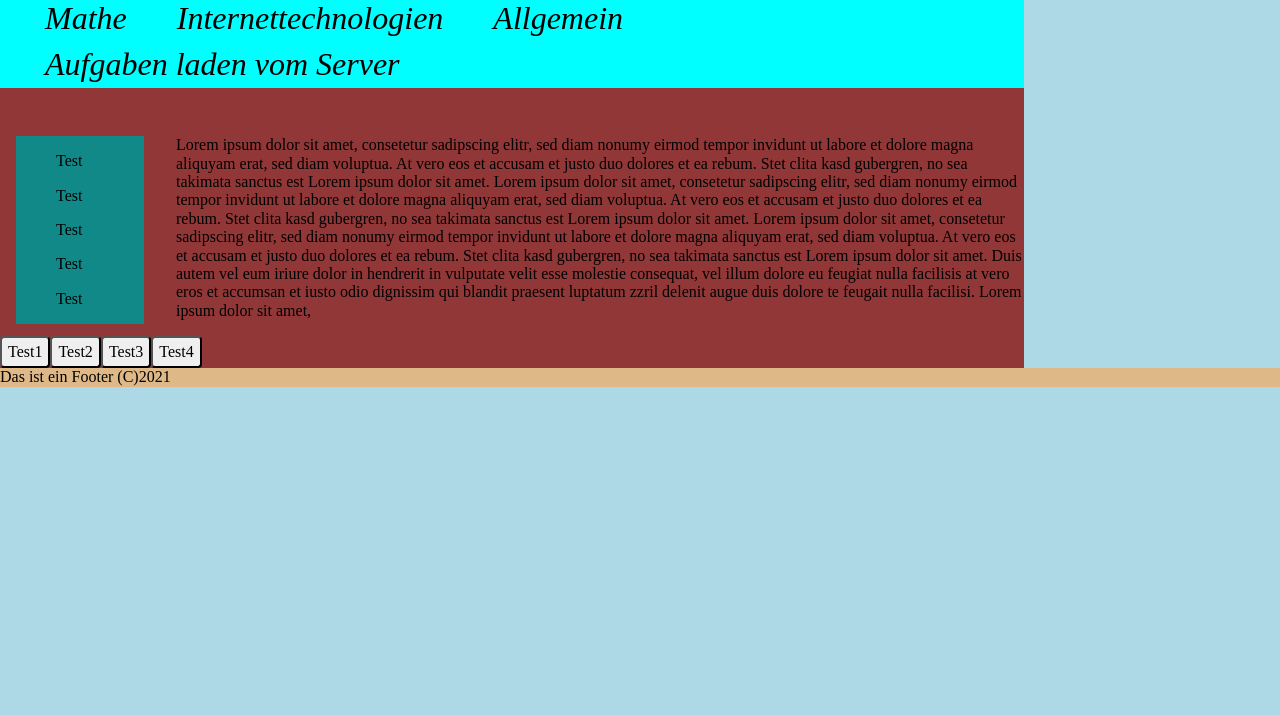
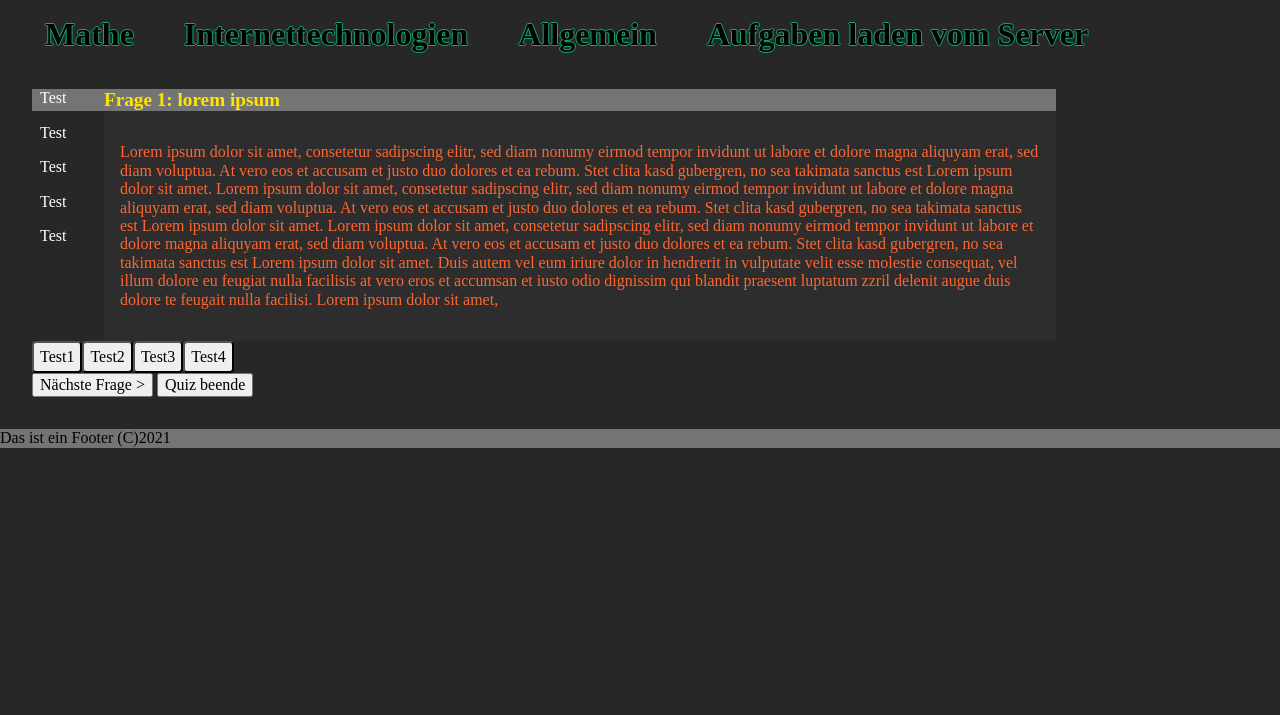
Before and after one commit to eshadepunkt/BelegInternetTechnologien, a website built with Parcel: page index.html in a window 1280 px wide. Shown: the part 85-800 px from the top of the page. Built offline with nearby package versions, Linux system fonts and the light colour scheme.

Commit message:
added flex layout, added coloring, added buttons

```diff
--- a/css/main.css
+++ b/css/main.css
@@ -11,18 +11,80 @@
    Base styles: opinionated defaults
    ========================================================================== */
 
+.flex-container{
+  flex-direction: column;
+}
+
 html {
   color: #000000;
   font-size: 1em;
   line-height: 1.4;
-  background: lightblue;
+  background: #272727;
+}
+header {
+  text-align: center;
+  text-shadow: -1px 0 #555555, 0 1px #555555, 1px 0 #555555, 0 -1px #555555;
+
+}
+.menu {
+  width: 100%;
+  display: flex;
+  margin-bottom: 1rem;
+}
+
+.menu > nav > ul {
+  color: #000000;
+  font-size: xx-large;
+  font-family: Broadway;
+  font-weight: bolder;
+  text-shadow: -1px 0 #14A76C, 0 1px #14A76C, 1px 0 #14A76C, 0 -1px #14A76C;
+
+
+  float: left;
+  margin: 5px;
+}
+
+.menu > nav > ul:hover {
+  color: #14A76C;
+  text-shadow: none;
+  font-weight: bold;
+  cursor: pointer;
+}
+
+body {
+}
+
+article {
+  padding: 1em;
+  margin: 1em;
+  width: 80%;
+  horiz-align: center;
+  text-align: left;
+  text-justify: inter-word;
+
+}
+p {
+
+}
+
+.title {
+  font-size: larger;
+  font-weight: bolder;
+  color: #ffe400;
+  background: #747474;
+
 }
 
 aside {
-  background: #128989;
-  min-width: 8em;
-  margin: 0 2em 0 1em ;
+  vertical-align: center;
   float: left;
+  color: #ffffff;
+  display:  flex;
+
+}
+aside > nav > ul {
+  min-width: 4rem;
+
 }
 aside > nav:hover {
 }
@@ -30,20 +92,24 @@ aside > nav:hover {
 aside > nav > ul:hover {
   font-weight: bold;
   cursor: pointer;
-
-}
-main {
-  background: #923737;
-  max-width: 80%;
-
+  background: #FF652F;
 
 
 }
+#mainArea{
 
-main > p{
-  margin-top: 5rem;
-  background: dodgerblue;
 }
+
+#tasks {
+  color: #FF652F;
+  padding: 1em;
+  margin: 0;
+  vertical-align: center;
+  display: flex;
+  background: rgba(116, 116, 116, 0.09);
+
+}
+
 #buttons {
   height: 2em;
   width: 2em;
@@ -59,34 +125,14 @@ main > p{
 #button > button:hover {
 
 }
-header {
-  background: #2c65a5;
-}
+
 footer {
-  background: burlywood;
+  background: #747474;
   float:bottom;
 }
 
-.menu {
-  background: cyan;
-  float: left;
-  width: 100%;
-  margin-bottom: 3rem;
-}
 
-.menu > nav > ul {
 
-  font-style: italic;
-  font-size: xx-large;
-  float: left;
-  margin: 5px;
-}
-
-.menu > nav > ul:hover {
-  font-weight: bold;
-  cursor: pointer;
-
-}
 
 
 /*
--- a/index.html
+++ b/index.html
@@ -35,11 +35,11 @@
 </head>
 
 <body>
-  <header>
+  <header class="title">
     <h1> Das ist die Überschrift</h1>
   </header>
 
-  <main>
+  <main class="flex-container">
     <div class="menu" id="taskSelection">
       <nav>
         <ul id="teil-mathe">Mathe</ul>
@@ -59,20 +59,30 @@
       </nav>
     </aside>
 
-    <div>
-      <p id="task">Lorem ipsum dolor sit amet, consetetur sadipscing elitr, sed diam nonumy eirmod tempor invidunt ut labore et dolore magna aliquyam erat, sed diam voluptua. At vero eos et accusam et justo duo dolores et ea rebum. Stet clita kasd gubergren, no sea takimata sanctus est Lorem ipsum dolor sit amet. Lorem ipsum dolor sit amet, consetetur sadipscing elitr, sed diam nonumy eirmod tempor invidunt ut labore et dolore magna aliquyam erat, sed diam voluptua. At vero eos et accusam et justo duo dolores et ea rebum. Stet clita kasd gubergren, no sea takimata sanctus est Lorem ipsum dolor sit amet. Lorem ipsum dolor sit amet, consetetur sadipscing elitr, sed diam nonumy eirmod tempor invidunt ut labore et dolore magna aliquyam erat, sed diam voluptua. At vero eos et accusam et justo duo dolores et ea rebum. Stet clita kasd gubergren, no sea takimata sanctus est Lorem ipsum dolor sit amet.
+    <article id="mainArea">
+      <section class="title">
+        Frage 1: lorem ipsum
+      </section>
+      <section id="tasks">
+
+        <p>Lorem ipsum dolor sit amet, consetetur sadipscing elitr, sed diam nonumy eirmod tempor invidunt ut labore et dolore magna aliquyam erat, sed diam voluptua. At vero eos et accusam et justo duo dolores et ea rebum. Stet clita kasd gubergren, no sea takimata sanctus est Lorem ipsum dolor sit amet. Lorem ipsum dolor sit amet, consetetur sadipscing elitr, sed diam nonumy eirmod tempor invidunt ut labore et dolore magna aliquyam erat, sed diam voluptua. At vero eos et accusam et justo duo dolores et ea rebum. Stet clita kasd gubergren, no sea takimata sanctus est Lorem ipsum dolor sit amet. Lorem ipsum dolor sit amet, consetetur sadipscing elitr, sed diam nonumy eirmod tempor invidunt ut labore et dolore magna aliquyam erat, sed diam voluptua. At vero eos et accusam et justo duo dolores et ea rebum. Stet clita kasd gubergren, no sea takimata sanctus est Lorem ipsum dolor sit amet.
 
         Duis autem vel eum iriure dolor in hendrerit in vulputate velit esse molestie consequat, vel illum dolore eu feugiat nulla facilisis at vero eros et accumsan et iusto odio dignissim qui blandit praesent luptatum zzril delenit augue duis dolore te feugait nulla facilisi. Lorem ipsum dolor sit amet,
       </p>
-
+      </section>
+      <section>
         <div id="buttons">
           <button id="button1" content="Test1">Test1</button>
           <button id="button2" content="Test2">Test2</button>
           <button id="button3" content="Test3">Test3</button>
           <button id="button4" content="Test4">Test4</button>
-
         </div>
+        <div id="result">
+          <button id="next" content="Nächste Frage >">Nächste Frage ></button>
+          <button id="showResults" content="Quiz beenden">Quiz beende</button>
         </div>
+      </section>
+    </article>
   </main>
 
   <footer>
--- a/js/View/View.js
+++ b/js/View/View.js
@@ -40,7 +40,7 @@ class View {
     document.getElementById("button3").setAttribute("answer", a3);
     document.getElementById("button4").setAttribute("answer", a4);
 
-    document.getElementById("task").innerHTML = taskString;
+    document.getElementById("tasks").innerHTML = taskString;
     document.getElementById("button1").innerHTML = a1String;
     document.getElementById("button2").innerHTML = a2String;
     document.getElementById("button3").innerHTML = a3String;
@@ -61,7 +61,7 @@ class View {
 
   displayResultScreen(result) {
     document.getElementById("buttons").setAttribute("style","display:none");
-    document.getElementById("task").innerHTML = result;
+    document.getElementById("tasks").innerHTML = result;
   }
 
 
```
Lines whose indentation alone changed are shown as unchanged.
